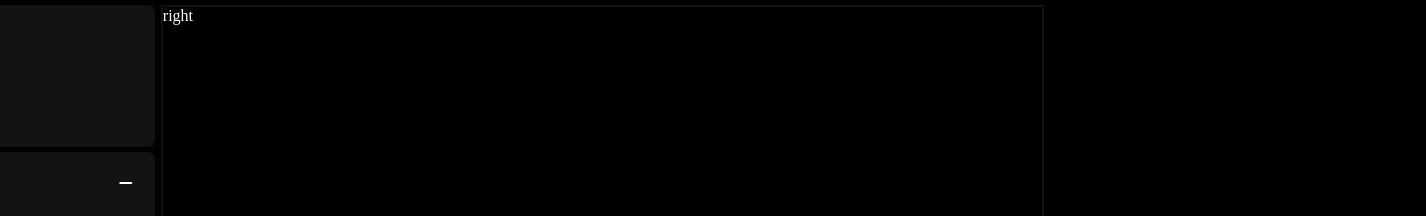
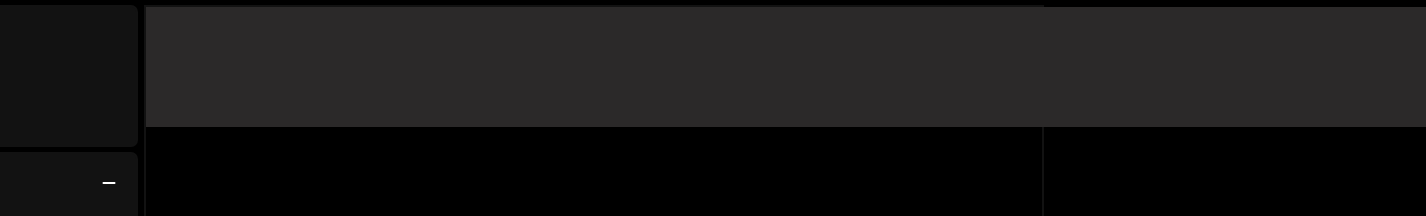
Before and after one commit to mfarhanprofessional/SpotifyClone, a plain HTML site: page index.html in a window 1280 px wide. Shown: the top 216 px of the page, 1426 px wide, since content can reach past the window. Drawn offline with Linux system fonts and the light colour scheme.

Commit message:
right section start

```diff
--- a/css/style.css
+++ b/css/style.css
@@ -55,3 +55,8 @@ ul{
     width: 70vw;
     color: white;
 }
+.rNavbar{
+    background-color: #2b2929;
+    width: 100vw;
+    height: 15vh;
+}
--- a/index.html
+++ b/index.html
@@ -52,7 +52,9 @@
         </div>
         </div>
     </div>
-    <div class="right-sidebar border">right</div>
+    <div class="right-sidebar border">
+        <div class="rNavbar"></div>
+    </div>
 </div>
 </body>
 </html>
```
